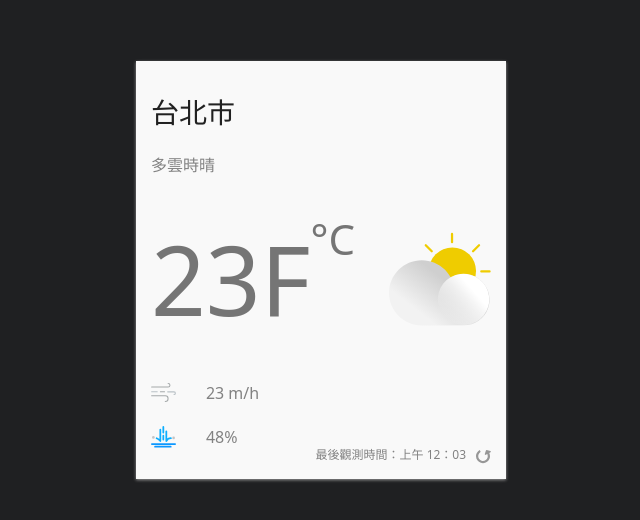
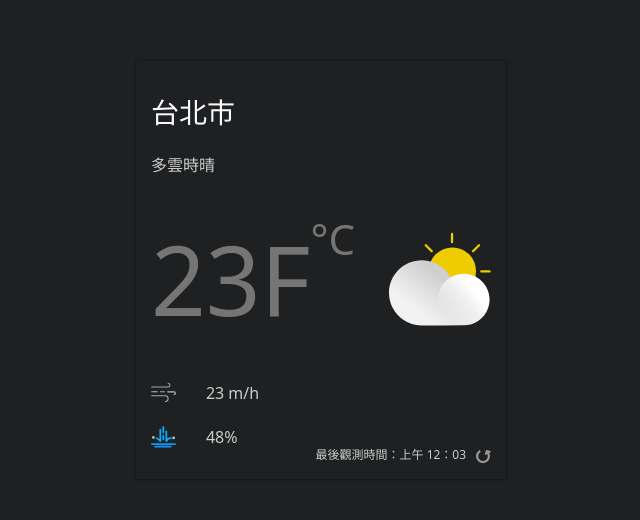
Before and after one commit to DevFuppy/react_HookPractice_prjs, a React (Vite) app in the folder realtime-weather-app/: page / in a window 1280 px wide. Shown: the part 130-650 px from the top of the page, without its empty margins (319-959 px from the left). Built offline with nearby package versions, Linux system fonts and the light colour scheme.

Commit message:
adding all other styles using prop for all other components

```diff
--- a/realtime-weather-app/src/App.jsx
+++ b/realtime-weather-app/src/App.jsx
@@ -19,21 +19,21 @@ background-color: #ededed;
 const WeatherCard = styled.div`
   position: relative;
   min-width: 360px;
-  box-shadow: 0 1px 3px 0 #999999;
-  background-color: #f9f9f9;
+  box-shadow: ${({theme:{boxShadow}})=>boxShadow};
+  background-color: ${({theme:{backgroundColor}})=>backgroundColor};
   box-sizing: border-box;
   padding: 30px 15px;
 `;
 
 const Location = styled.div`
   font-size: ${prop=> prop.theme === 11?'128px':'28px'};
-  color: #212121;
+  color: ${({theme:{titleColor}})=>titleColor};
   margin-bottom: 20px;
 `;
 
 const Description = styled.div`
   font-size: 16px;
-  color: #828282;
+  color: ${({theme:{textColor}})=>textColor};
   margin-bottom: 30px;
 `;
 
@@ -61,7 +61,7 @@ const AirFlow = styled.div`
   align-items: center;
   font-size: 16x;
   font-weight: 300;
-  color: #828282;
+  color: ${({theme:{textColor}})=>textColor};
   margin-bottom: 20px;
 
   svg {
@@ -79,7 +79,7 @@ const Rain = styled.div`
   align-items: center;
   font-size: 16x;
   font-weight: 300;
-  color: #828282;
+  color: ${({theme:{textColor}})=>textColor};
 
   svg {
 
@@ -92,6 +92,7 @@ const Rain = styled.div`
 
 `;
 
+//Q: SVG直接等於一類DOM嗎? 為何可以直接這樣寫?
 const Refresh = styled.div`
   position: absolute;
   right: 15px;
@@ -99,7 +100,7 @@ const Refresh = styled.div`
   font-size: 12px;
   display: inline-flex;
   align-items: flex-end;
-  color: #828282;
+  color:${({theme:{textColor}})=>textColor};
 
   svg {
 
```
